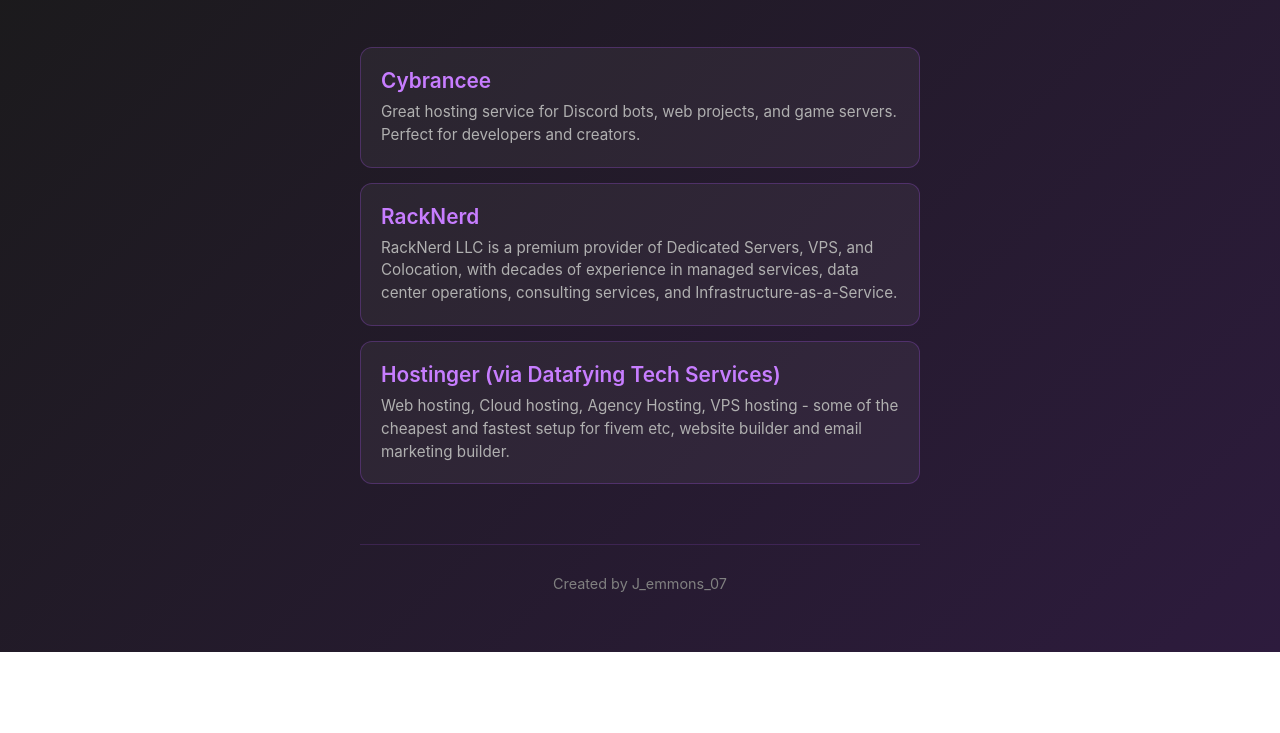
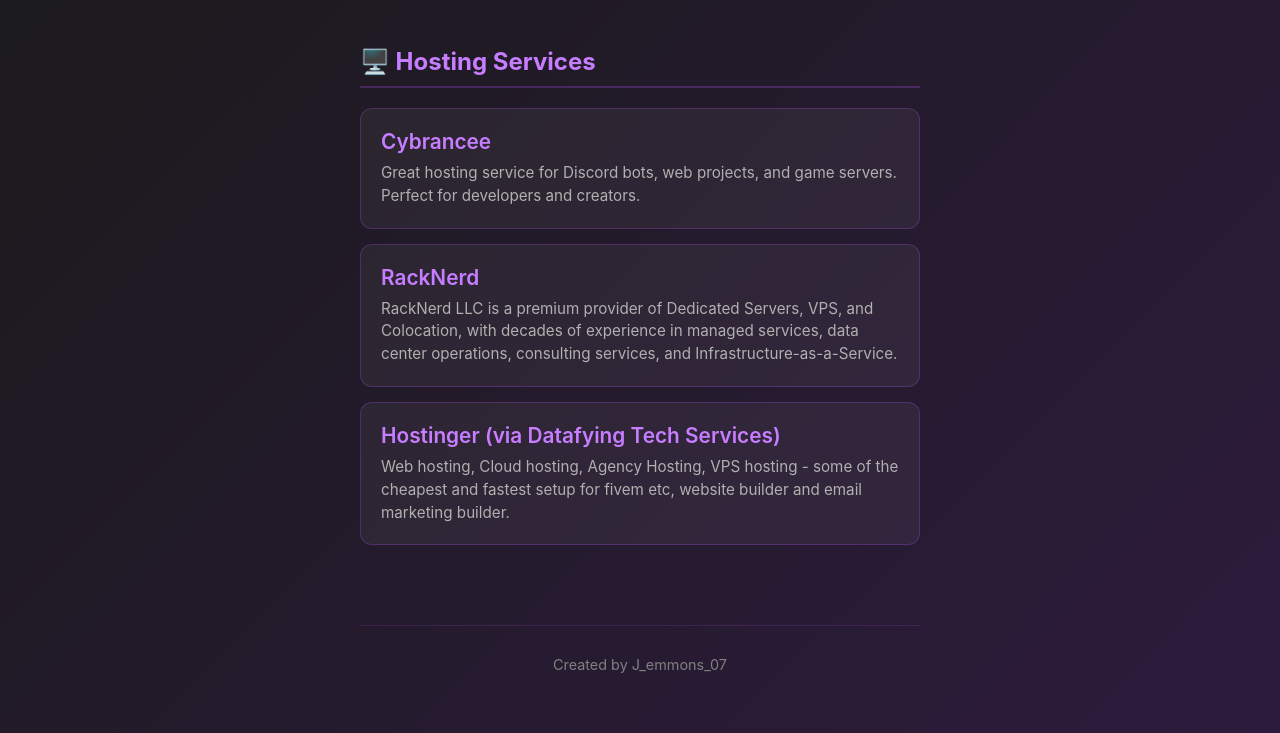
Before and after one commit to jemmonsss/Js-Affliatelinks, a plain HTML site: page index.html in a window 1280 px wide. Shown: the part 148-881 px from the top of the page. Before the commit the page ends 800 px from the top, so only its background shows below. Drawn offline with Linux system fonts and the light colour scheme.

Commit message:
added categories

```diff
--- a/index.html
+++ b/index.html
@@ -76,6 +76,24 @@
         .links-container {
             display: flex;
             flex-direction: column;
+            gap: 30px;
+        }
+
+        .category {
+            margin-bottom: 20px;
+        }
+
+        .category-title {
+            font-size: 1.5em;
+            color: #c77dff;
+            margin-bottom: 20px;
+            padding-bottom: 10px;
+            border-bottom: 2px solid rgba(157, 78, 221, 0.3);
+        }
+
+        .category-links {
+            display: flex;
+            flex-direction: column;
             gap: 15px;
         }
 
@@ -143,30 +161,48 @@
         <div class="links-container">
             <!--
                 ═══════════════════════════════════════════════════
-                TO ADD A NEW LINK: Copy this entire link-card section
-                and paste it below. Then change the href, title, and description.
+                TO ADD A NEW CATEGORY: Copy the entire category section
+                TO ADD A NEW LINK: Copy a link-card and paste inside category-links
                 ═══════════════════════════════════════════════════
             -->
 
-            <!-- LINK 1 - EDIT THIS -->
+            <!-- CATEGORY 1: HOSTING -->
+            <div class="category">
+                <h2 class="category-title">🖥️ Hosting Services</h2>
+                <div class="category-links">
+
                     <a href="https://cybrancee.com/client/aff.php?aff=698" class="link-card" target="_blank">
                         <div class="link-title">Cybrancee</div>
                         <div class="link-description">Great hosting service for Discord bots, web projects, and game servers. Perfect for developers and creators.</div>
                     </a>
 
-            <!-- LINK 2 - EDIT THIS -->
                     <a href="https://my.racknerd.com/aff.php?aff=16419" class="link-card" target="_blank">
                         <div class="link-title">RackNerd</div>
                         <div class="link-description">RackNerd LLC is a premium provider of Dedicated Servers, VPS, and Colocation, with decades of experience in managed services, data center operations, consulting services, and Infrastructure-as-a-Service.</div>
                     </a>
 
-            <!-- LINK 3 - EDIT THIS -->
                     <a href="https://hostinger.com/?REFERRALCODE=Datafying" class="link-card" target="_blank">
                         <div class="link-title">Hostinger (via Datafying Tech Services)</div>
                         <div class="link-description">Web hosting, Cloud hosting, Agency Hosting, VPS hosting - some of the cheapest and fastest setup for fivem etc, website builder and email marketing builder.</div>
                     </a>
 
-            <!-- ADD MORE LINKS HERE - Just copy and paste a link-card section -->
+                </div>
+            </div>
+
+            <!-- CATEGORY 2: ADD YOUR OWN - Copy this entire section to add more categories -->
+            <!--
+            <div class="category">
+                <h2 class="category-title">🎮 Gaming</h2>
+                <div class="category-links">
+
+                    <a href="YOUR-LINK" class="link-card" target="_blank">
+                        <div class="link-title">Product Name</div>
+                        <div class="link-description">Description here</div>
+                    </a>
+
+                </div>
+            </div>
+            -->
 
         </div>
 
```
Lines whose indentation alone changed are shown as unchanged.
